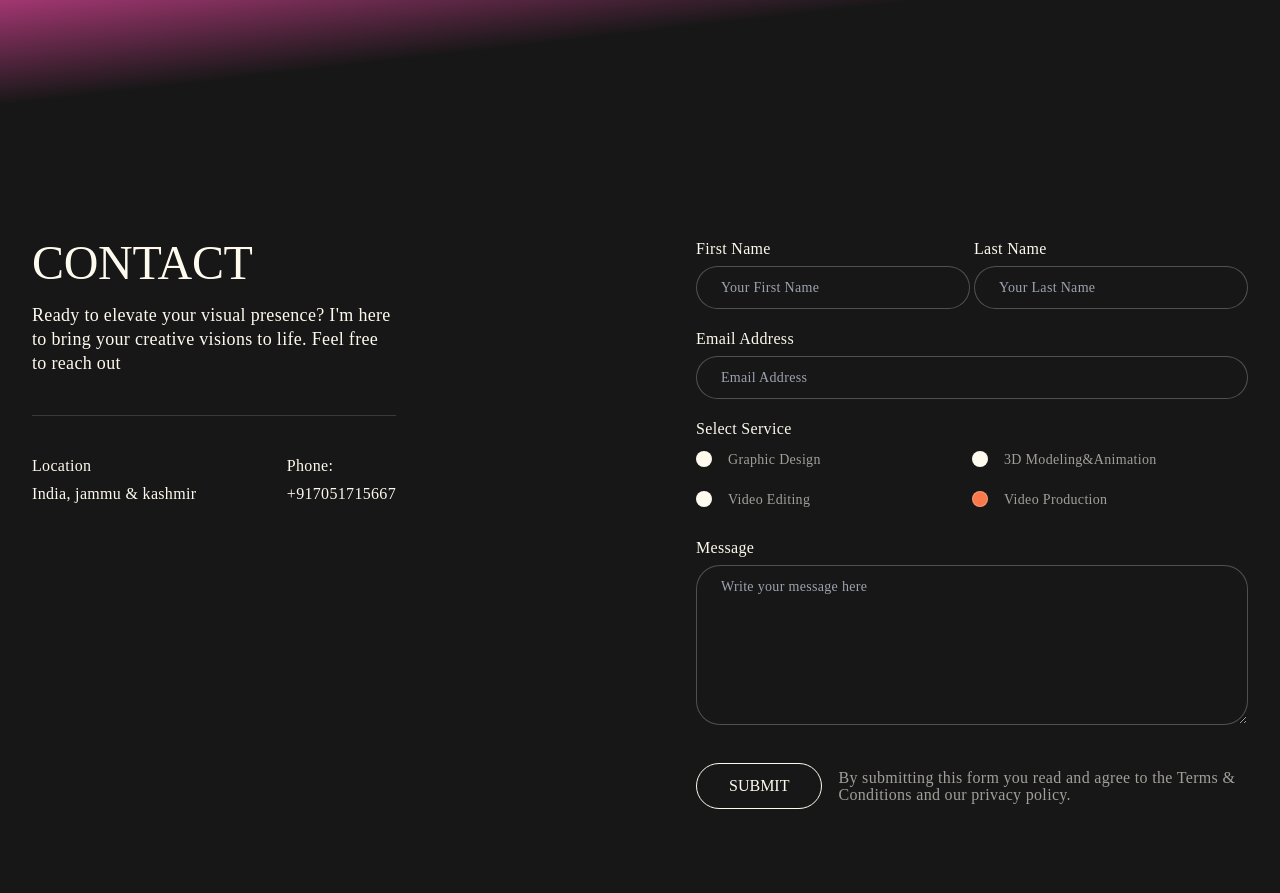
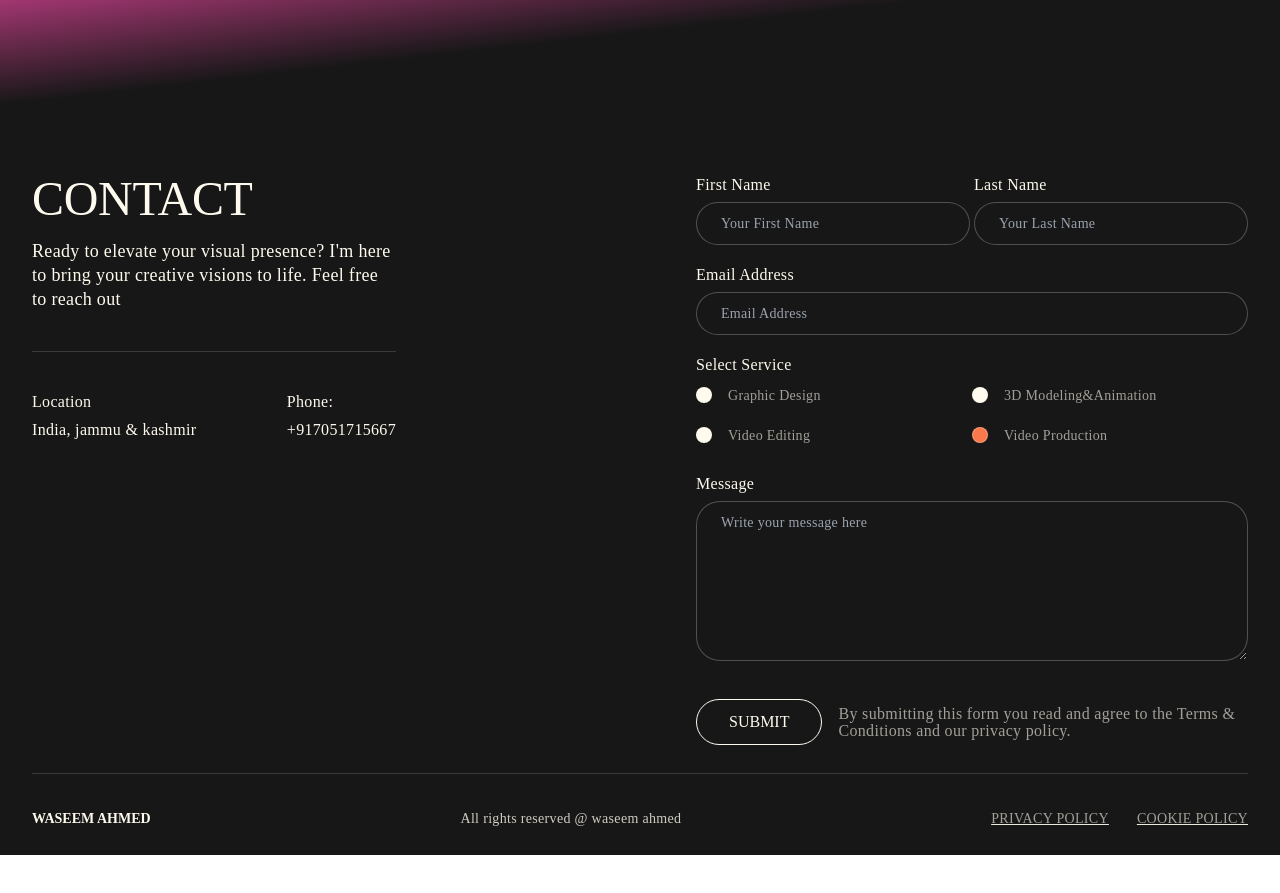
Before and after one commit to wasem-ahmmd/next-portfolio, a Next.js app: page / in a window 1280 px wide. Shown: the part 6560-7453 px from the top of the page. After the commit the page ends 7415 px from the top, so only its background shows below. Built offline with nearby package versions, Linux system fonts and the light colour scheme.

Commit message:
new footer file add and some ui design

```diff
--- a/src/app/page.tsx
+++ b/src/app/page.tsx
@@ -7,6 +7,7 @@ import Testimonial from "@/components/Testimonial";
 import Services from "@/components/Services";
 import Offer from "@/components/Offer";
 import Contact from "@/components/Contact";
+import CopyRight from "@/components/CopyRight";
 
 export default function Home() {
   return (
@@ -21,6 +22,7 @@ export default function Home() {
       <Services />
       <Offer />
       <Contact />
+      <CopyRight />
     </main>
     </>
   )
--- a/src/components/Contact.tsx
+++ b/src/components/Contact.tsx
@@ -2,7 +2,7 @@ import { Button, buttonVariants } from "@/components/ui/Button";
 import { cn } from "@/lib/utils";
 const Contact = () => {
   return (
-    <div className="contact-us bg-dark py-28">
+    <section className="contact-us bg-dark pt-12">
       <div className="container max-w-screen-xxl">
         <div className="contact-us-contant lg:flex gap-14 lg:gap-[100px] xl:gap-[300px]">
           <div className="contact-us-title-part xl:max-w-screen-xxs mb-10 lg:mb-0">
@@ -152,7 +152,7 @@ const Contact = () => {
           </div>
         </div>
       </div>
-    </div>
+    </section>
   );
 };
 
--- /dev/null
+++ b/src/components/CopyRight.tsx
@@ -0,0 +1,44 @@
+import React from "react";
+import { Menulink } from "@/data/Static";
+import Link from "next/link";
+
+const CopyRight = () => {
+  return (
+    <footer className="copyright-section bg-dark py-7">
+      <div className="container max-w-screen-xxl">
+        <div className="bg-light/15 h-[1px] mb-9"></div>
+        <div className="copyright-content flex flex-col md:flex-row md:justify-between items-center ">
+          <div className="copyright-logo mb-5 md:mb-0">
+            <h1 className="text-light font-Montserrat font-600 text-small-text leading-logo uppercase">
+              waseem ahmed
+            </h1>
+          </div>
+          <div className="copyright-text mb-5 md:mb-0">
+            <p className="text-light/80 font-Montserrat font-500 text-small-text leading-logo tracking-h1-h2">
+              All rights reserved @ waseem ahmed
+            </p>
+          </div>
+          <div className="copyright-links">
+            <ul className="flex items-center gap-7">
+              {Menulink?.slice(5, 7).map((item, index) => (
+                <li
+                  key={index}
+                  className="text-light/80 font-Montserrat font-500 text-small-text leading-logo tracking-h1-h2 underline"
+                >
+                  <Link
+                    href={item.href}
+                    className="text-light/60 leading-logo font-Montserrat font-500 uppercase"
+                  >
+                    {item.page}
+                  </Link>
+                </li>
+              ))}
+            </ul>
+          </div>
+        </div>
+      </div>
+    </footer>
+  );
+};
+
+export default CopyRight;
--- a/src/components/common/Nav.tsx
+++ b/src/components/common/Nav.tsx
@@ -35,7 +35,7 @@ const Nav = () => {
             </button>
           </div>
           <ul className="flex xl:items-center xl:flex-row flex-col gap-6 xl:gap-12">
-            {Menulink?.map((item, index) => (
+            {Menulink?.slice(0,5).map((item, index) => (
               <li key={index}>
                 <Link
                   href={item.href}
--- a/src/data/Static.tsx
+++ b/src/data/Static.tsx
@@ -18,6 +18,14 @@ export const Menulink = [
     {
         page: "Testimonials",
         href: "#testimonial",
+    },
+    {
+        page: "Privacy Policy",
+        href: "#privacy-policy",
+    },
+    {
+        page: "Cookie Policy",
+        href: "#cookie-policy",
     }
 ];
 
```
